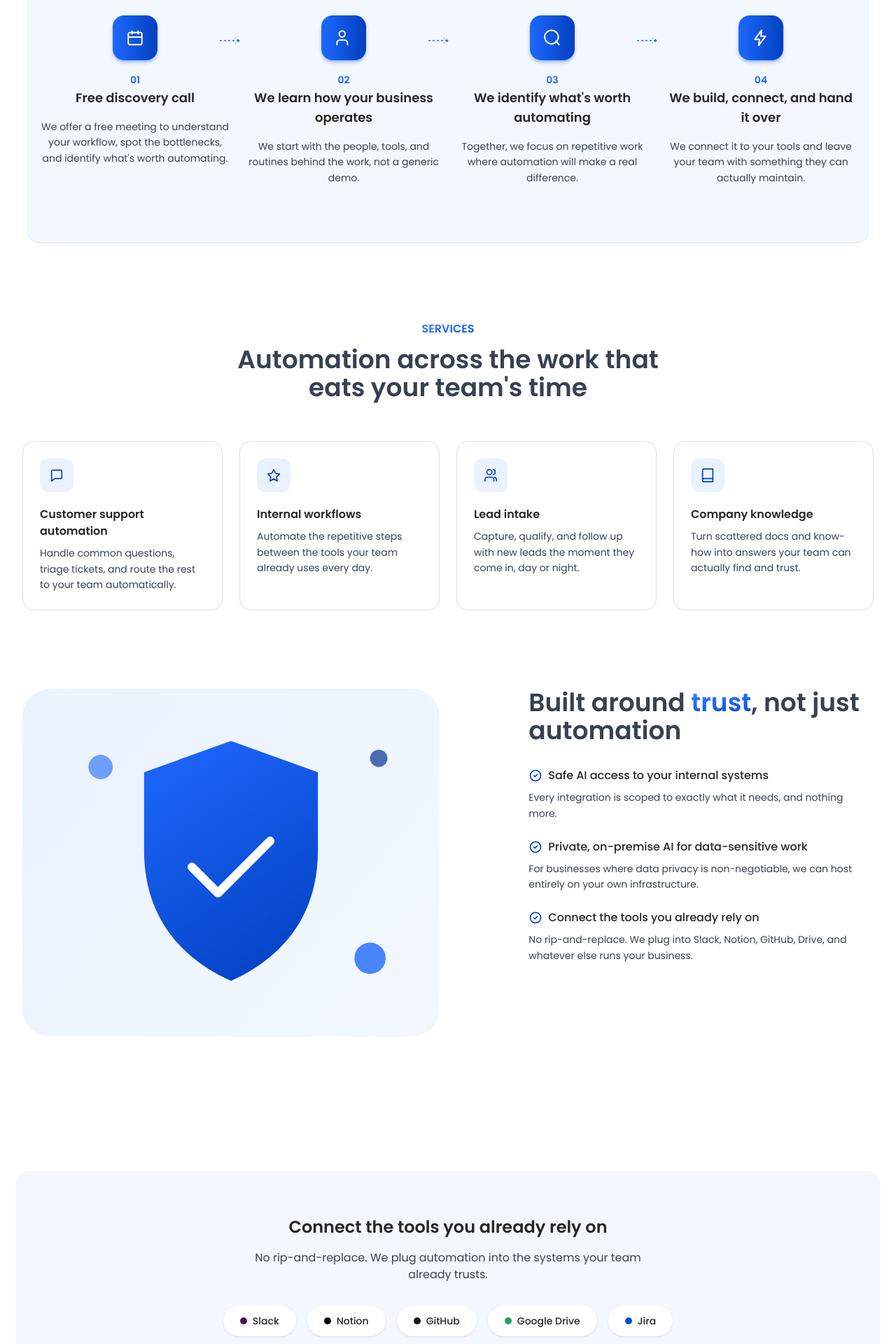
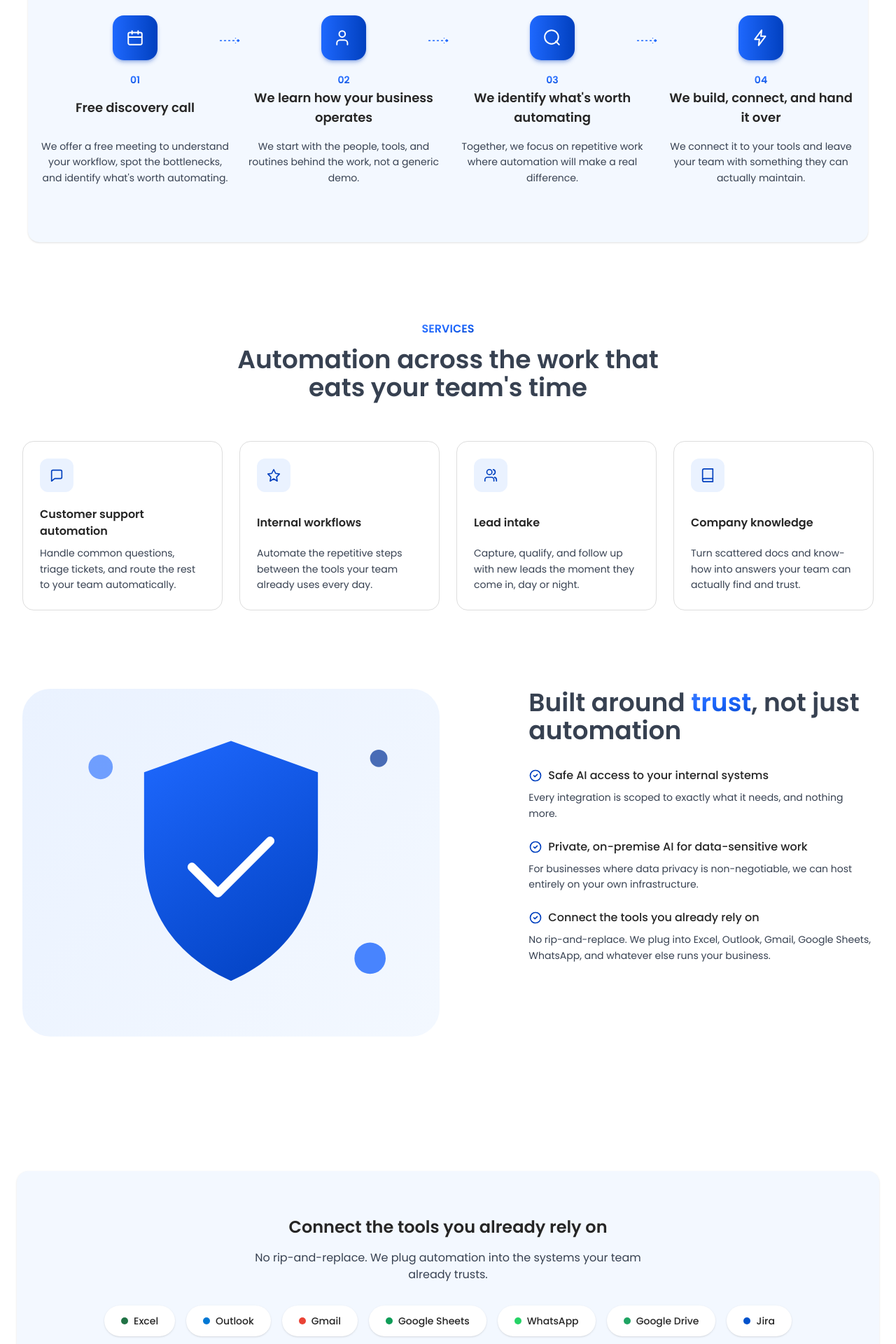
Before and after one commit to ali-arjmandi/arisoft, a Next.js app: page / in a window 1280 px wide. Shown: the part 1180-3100 px from the top of the page at 70% size. Built offline with nearby package versions, Linux system fonts and the light colour scheme; no server answers.

Commit message:
feat: update Process, Services, and ToolsStrip components for improved layout and consistency; modify dictionary descriptions to reflect new tool names

```diff
--- a/src/components/Process.tsx
+++ b/src/components/Process.tsx
@@ -40,7 +40,9 @@ export function Process() {
                 </svg>
               </div>
               <span className="text-sm font-semibold text-gradient">0{index + 1}</span>
-              <h3 className="text-lg font-semibold text-foreground">{step.title}</h3>
+              <h3 className="flex min-h-14 items-center justify-center text-lg font-semibold text-foreground">
+                {step.title}
+              </h3>
               <p className="text-sm leading-relaxed text-body">{step.description}</p>
 
               {index < steps.length - 1 && (
--- a/src/components/Services.tsx
+++ b/src/components/Services.tsx
@@ -42,7 +42,7 @@ export function Services() {
                 {SERVICE_ICONS[index]}
               </svg>
             </span>
-            <h3 className="mt-5 font-semibold text-foreground">{service.title}</h3>
+            <h3 className="mt-5 flex min-h-12 items-center font-semibold text-foreground">{service.title}</h3>
             <p className="mt-2 text-sm leading-relaxed text-body">{service.description}</p>
           </div>
         ))}
--- a/src/components/ToolsStrip.tsx
+++ b/src/components/ToolsStrip.tsx
@@ -3,9 +3,11 @@
 import { useLanguage } from "@/lib/i18n/LanguageContext";
 
 const TOOLS = [
-  { name: "Slack", color: "#4A154B" },
-  { name: "Notion", color: "#000000" },
-  { name: "GitHub", color: "#181717" },
+  { name: "Excel", color: "#217346" },
+  { name: "Outlook", color: "#0078D4" },
+  { name: "Gmail", color: "#EA4335" },
+  { name: "Google Sheets", color: "#0F9D58" },
+  { name: "WhatsApp", color: "#25D366" },
   { name: "Google Drive", color: "#1FA463" },
   { name: "Jira", color: "#0052CC" },
 ];
--- a/src/lib/i18n/dictionary.ts
+++ b/src/lib/i18n/dictionary.ts
@@ -180,7 +180,7 @@ export const dictionary: Record<Locale, Dictionary> = {
         {
           title: "Connect the tools you already rely on",
           description:
-            "No rip-and-replace. We plug into Slack, Notion, GitHub, Drive, and whatever else runs your business.",
+            "No rip-and-replace. We plug into Excel, Outlook, Gmail, Google Sheets, WhatsApp, and whatever else runs your business.",
         },
       ],
     },
@@ -353,7 +353,7 @@ export const dictionary: Record<Locale, Dictionary> = {
         {
           title: "Koppel de tools die je al gebruikt",
           description:
-            "Geen rigoureuze vervanging. We sluiten aan op Slack, Notion, GitHub, Drive en wat je bedrijf verder draaiende houdt.",
+            "Geen rigoureuze vervanging. We sluiten aan op Excel, Outlook, Gmail, Google Sheets, WhatsApp en wat je bedrijf verder draaiende houdt.",
         },
       ],
     },
```
